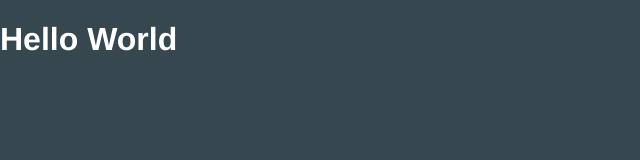
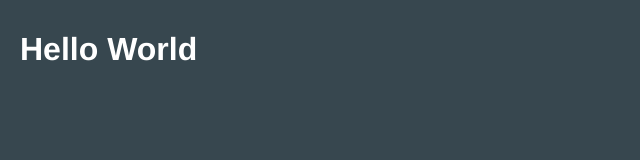
Before and after one commit to jeremywinter/flexbox_demo, a website: page app/index.html in a window 1280 px wide. Shown: the whole page, without its empty margins (0-640 px from the left). Drawn offline with Linux system fonts and the light colour scheme; a web font is replaced by a local one.

```diff
--- a/app/scss/styles.scss
+++ b/app/scss/styles.scss
@@ -11,11 +11,12 @@
 .testing {
 	display: flex;
 	width: percentage(5/7);
+	color: $card-white;
 }
 
 html,
 body {
-  margin: 0;
+  margin: 10px;
   padding: 0;
   background-color: $very-dark-grey;
 }
```
Also changed, not shown: gulpfile.js (+6 -6 lines), app/css/styles.css.
